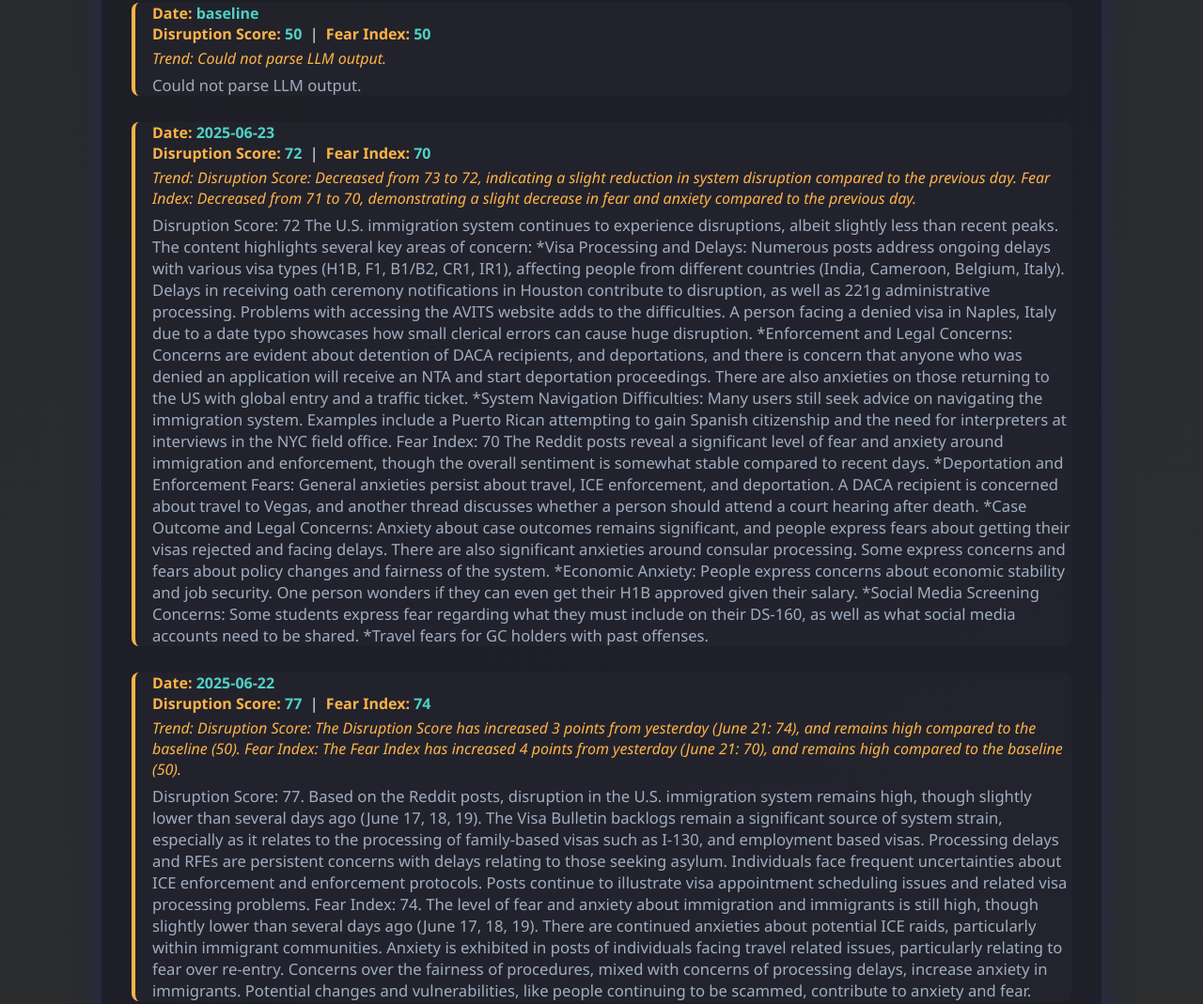
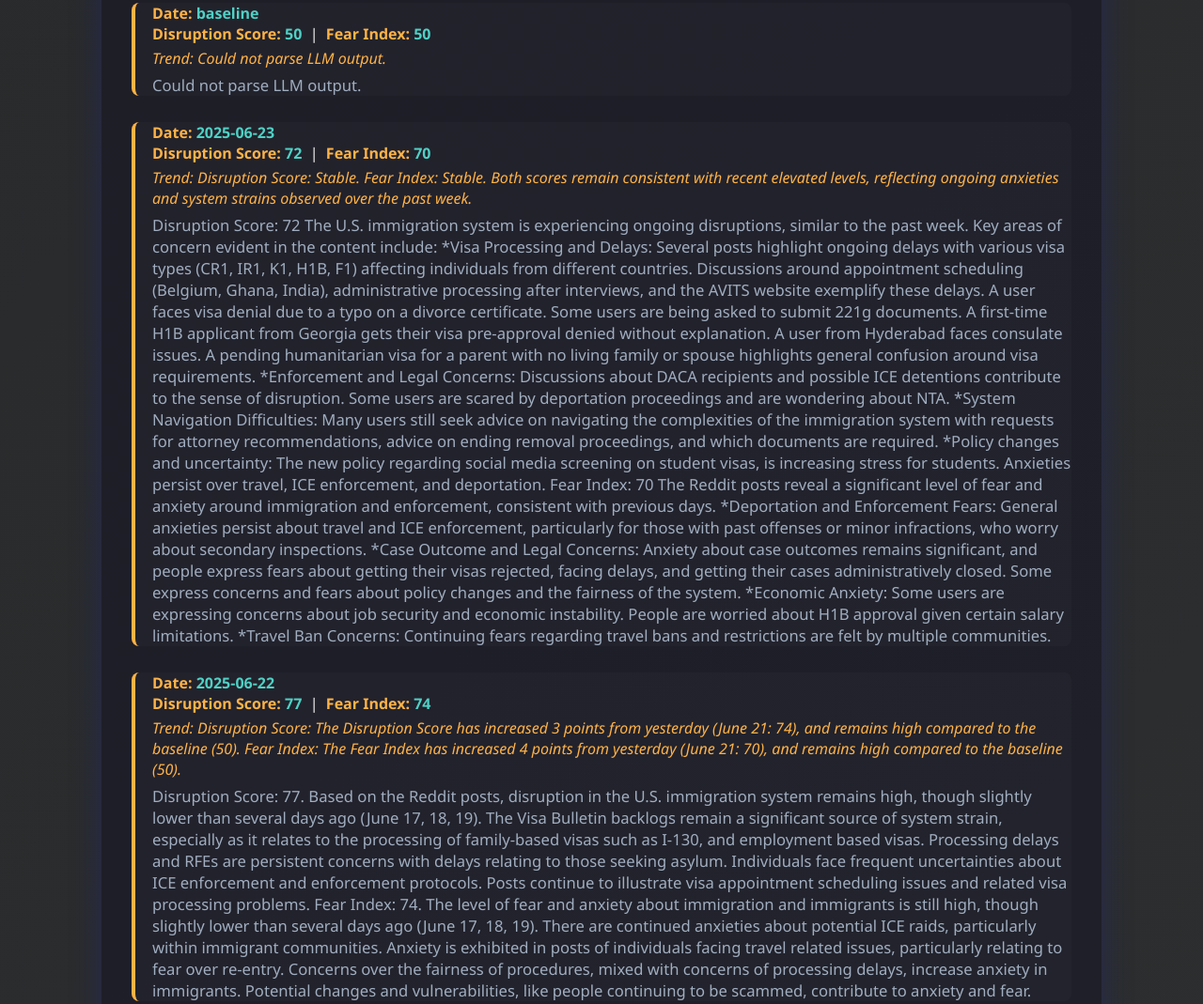
Before and after one commit to weiaiwayne/immigration-vibechecker, a plain HTML site: page docs/2025-06-23.html in a window 1280 px wide. Shown: the part 656-1725 px from the top of the page at 94% size. Drawn offline with Linux system fonts and the light colour scheme.

Commit message:
Archive daily output for 2025-06-23

```diff
--- a/docs/2025-06-23.html
+++ b/docs/2025-06-23.html
@@ -45,20 +45,19 @@
                 <ul style='list-style: none; padding: 0;'>
 
 <li class='summary-item'><span class='score-label'>Date:</span> <span class='score-value'>baseline</span><br><span class='score-label'>Disruption Score:</span> <span class='score-value'>50</span> &nbsp;|&nbsp; <span class='score-label'>Fear Index:</span> <span class='score-value'>50</span><div class='trend-note'>Trend: Could not parse LLM output.</div><div class='reasoning'>Could not parse LLM output.</div></li>
-<li class='summary-item'><span class='score-label'>Date:</span> <span class='score-value'>2025-06-23</span><br><span class='score-label'>Disruption Score:</span> <span class='score-value'>72</span> &nbsp;|&nbsp; <span class='score-label'>Fear Index:</span> <span class='score-value'>70</span><div class='trend-note'>Trend: Disruption Score: Decreased from 73 to 72, indicating a slight reduction in system disruption compared to the previous day.
-Fear Index: Decreased from 71 to 70, demonstrating a slight decrease in fear and anxiety compared to the previous day.</div><div class='reasoning'>Disruption Score: 72
-The U.S. immigration system continues to experience disruptions, albeit slightly less than recent peaks. The content highlights several key areas of concern:
-*Visa Processing and Delays: Numerous posts address ongoing delays with various visa types (H1B, F1, B1/B2, CR1, IR1), affecting people from different countries (India, Cameroon, Belgium, Italy). Delays in receiving oath ceremony notifications in Houston contribute to disruption, as well as 221g administrative processing. Problems with accessing the AVITS website adds to the difficulties. A person facing a denied visa in Naples, Italy due to a date typo showcases how small clerical errors can cause huge disruption.
-*Enforcement and Legal Concerns: Concerns are evident about detention of DACA recipients, and deportations, and there is concern that anyone who was denied an application will receive an NTA and start deportation proceedings. There are also anxieties on those returning to the US with global entry and a traffic ticket.
-*System Navigation Difficulties: Many users still seek advice on navigating the immigration system. Examples include a Puerto Rican attempting to gain Spanish citizenship and the need for interpreters at interviews in the NYC field office.
+<li class='summary-item'><span class='score-label'>Date:</span> <span class='score-value'>2025-06-23</span><br><span class='score-label'>Disruption Score:</span> <span class='score-value'>72</span> &nbsp;|&nbsp; <span class='score-label'>Fear Index:</span> <span class='score-value'>70</span><div class='trend-note'>Trend: Disruption Score: Stable. Fear Index: Stable. Both scores remain consistent with recent elevated levels, reflecting ongoing anxieties and system strains observed over the past week.</div><div class='reasoning'>Disruption Score: 72
+The U.S. immigration system is experiencing ongoing disruptions, similar to the past week. Key areas of concern evident in the content include:
+*Visa Processing and Delays: Several posts highlight ongoing delays with various visa types (CR1, IR1, K1, H1B, F1) affecting individuals from different countries. Discussions around appointment scheduling (Belgium, Ghana, India), administrative processing after interviews, and the AVITS website exemplify these delays. A user faces visa denial due to a typo on a divorce certificate. Some users are being asked to submit 221g documents. A first-time H1B applicant from Georgia gets their visa pre-approval denied without explanation. A user from Hyderabad faces consulate issues. A pending humanitarian visa for a parent with no living family or spouse highlights general confusion around visa requirements.
+*Enforcement and Legal Concerns: Discussions about DACA recipients and possible ICE detentions contribute to the sense of disruption. Some users are scared by deportation proceedings and are wondering about NTA.
+*System Navigation Difficulties: Many users still seek advice on navigating the complexities of the immigration system with requests for attorney recommendations, advice on ending removal proceedings, and which documents are required.
+*Policy changes and uncertainty: The new policy regarding social media screening on student visas, is increasing stress for students. Anxieties persist over travel, ICE enforcement, and deportation.
 
 Fear Index: 70
-The Reddit posts reveal a significant level of fear and anxiety around immigration and enforcement, though the overall sentiment is somewhat stable compared to recent days.
-*Deportation and Enforcement Fears: General anxieties persist about travel, ICE enforcement, and deportation. A DACA recipient is concerned about travel to Vegas, and another thread discusses whether a person should attend a court hearing after death.
-*Case Outcome and Legal Concerns: Anxiety about case outcomes remains significant, and people express fears about getting their visas rejected and facing delays. There are also significant anxieties around consular processing. Some express concerns and fears about policy changes and fairness of the system.
-*Economic Anxiety: People express concerns about economic stability and job security. One person wonders if they can even get their H1B approved given their salary.
-*Social Media Screening Concerns: Some students express fear regarding what they must include on their DS-160, as well as what social media accounts need to be shared.
-*Travel fears for GC holders with past offenses.</div></li>
+The Reddit posts reveal a significant level of fear and anxiety around immigration and enforcement, consistent with previous days.
+*Deportation and Enforcement Fears: General anxieties persist about travel and ICE enforcement, particularly for those with past offenses or minor infractions, who worry about secondary inspections.
+*Case Outcome and Legal Concerns: Anxiety about case outcomes remains significant, and people express fears about getting their visas rejected, facing delays, and getting their cases administratively closed. Some express concerns and fears about policy changes and the fairness of the system.
+*Economic Anxiety: Some users are expressing concerns about job security and economic instability. People are worried about H1B approval given certain salary limitations.
+*Travel Ban Concerns: Continuing fears regarding travel bans and restrictions are felt by multiple communities.</div></li>
 <li class='summary-item'><span class='score-label'>Date:</span> <span class='score-value'>2025-06-22</span><br><span class='score-label'>Disruption Score:</span> <span class='score-value'>77</span> &nbsp;|&nbsp; <span class='score-label'>Fear Index:</span> <span class='score-value'>74</span><div class='trend-note'>Trend: Disruption Score: The Disruption Score has increased 3 points from yesterday (June 21: 74), and remains high compared to the baseline (50). Fear Index: The Fear Index has increased 4 points from yesterday (June 21: 70), and remains high compared to the baseline (50).</div><div class='reasoning'>Disruption Score: 77. Based on the Reddit posts, disruption in the U.S. immigration system remains high, though slightly lower than several days ago (June 17, 18, 19). The Visa Bulletin backlogs remain a significant source of system strain, especially as it relates to the processing of family-based visas such as I-130, and employment based visas. Processing delays and RFEs are persistent concerns with delays relating to those seeking asylum. Individuals face frequent uncertainties about ICE enforcement and enforcement protocols. Posts continue to illustrate visa appointment scheduling issues and related visa processing problems.
 
 Fear Index: 74. The level of fear and anxiety about immigration and immigrants is still high, though slightly lower than several days ago (June 17, 18, 19). There are continued anxieties about potential ICE raids, particularly within immigrant communities. Anxiety is exhibited in posts of individuals facing travel related issues, particularly relating to fear over re-entry. Concerns over the fairness of procedures, mixed with concerns of processing delays, increase anxiety in immigrants. Potential changes and vulnerabilities, like people continuing to be scammed, contribute to anxiety and fear.</div></li>
@@ -436,7 +435,7 @@ Fear and anxiety surrounding immigration remain elevated, as seen through severa
 <li class='summary-item'><span class='score-label'>Date:</span> <span class='score-value'>2025-05-28</span><br><span class='score-label'>Disruption Score:</span> <span class='score-value'>50</span> &nbsp;|&nbsp; <span class='score-label'>Fear Index:</span> <span class='score-value'>50</span><div class='trend-note'>Trend: Parsing error occurred.</div><div class='reasoning'>Unable to parse LLM response. Using default scores.</div></li>
                 </ul>
             </div>
-            <footer>Generated on 2025-06-23 16:21 UTC</footer>
+            <footer>Generated on 2025-06-23 16:33 UTC</footer>
         </div>
     </body>
     </html>
```
